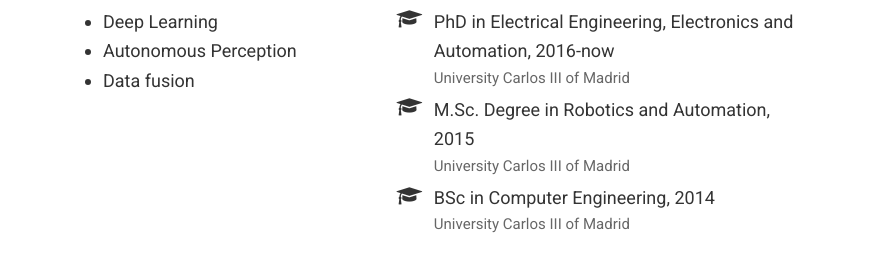
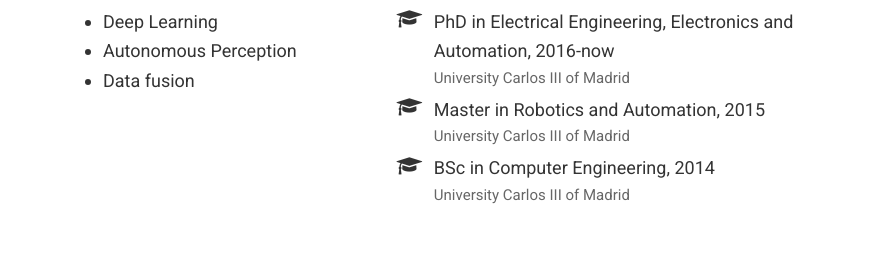
Before and after one commit to beltransen/beltransen.github.io, a plain HTML site: page index.html in a window 1280 px wide. Shown: the part 490-767 px from the top of the page, 397-1280 px from the left. Drawn offline with nearby package versions, Linux system fonts and the light colour scheme; some icons are missing.

Commit message:
Contact details update

```diff
--- a/index.html
+++ b/index.html
@@ -196,7 +196,7 @@
 
 
 
-<div class="row" itemprop="author" itemscope itemtype="http://schema.org/Person" itemref="person-email">
+<div class="row" itemprop="author" itemscope itemtype="http://schema.org/Person" itemref="">
   <div class="col-xs-12 col-md-4">
     <div id="profile">
 
@@ -233,7 +233,7 @@
 
 
         <li>
-          <a itemprop="sameAs" href="https://www.linkedin.com/in/jorge-beltr%C3%A1n-de-la-cita-953650b2" target="_blank" rel="noopener">
+          <a itemprop="sameAs" href="https://www.linkedin.com/in/beltransen/" target="_blank" rel="noopener">
             <i class="fa fa-linkedin big-icon"></i>
           </a>
         </li>
@@ -305,7 +305,7 @@
           <li>
             <i class="fa-li fa fa-graduation-cap"></i>
             <div class="description">
-              <p class="course">M.Sc. Degree in Robotics and Automation, 2015</p>
+              <p class="course">Master in Robotics and Automation, 2015</p>
               <p class="institution">University Carlos III of Madrid</p>
             </div>
           </li>
```
